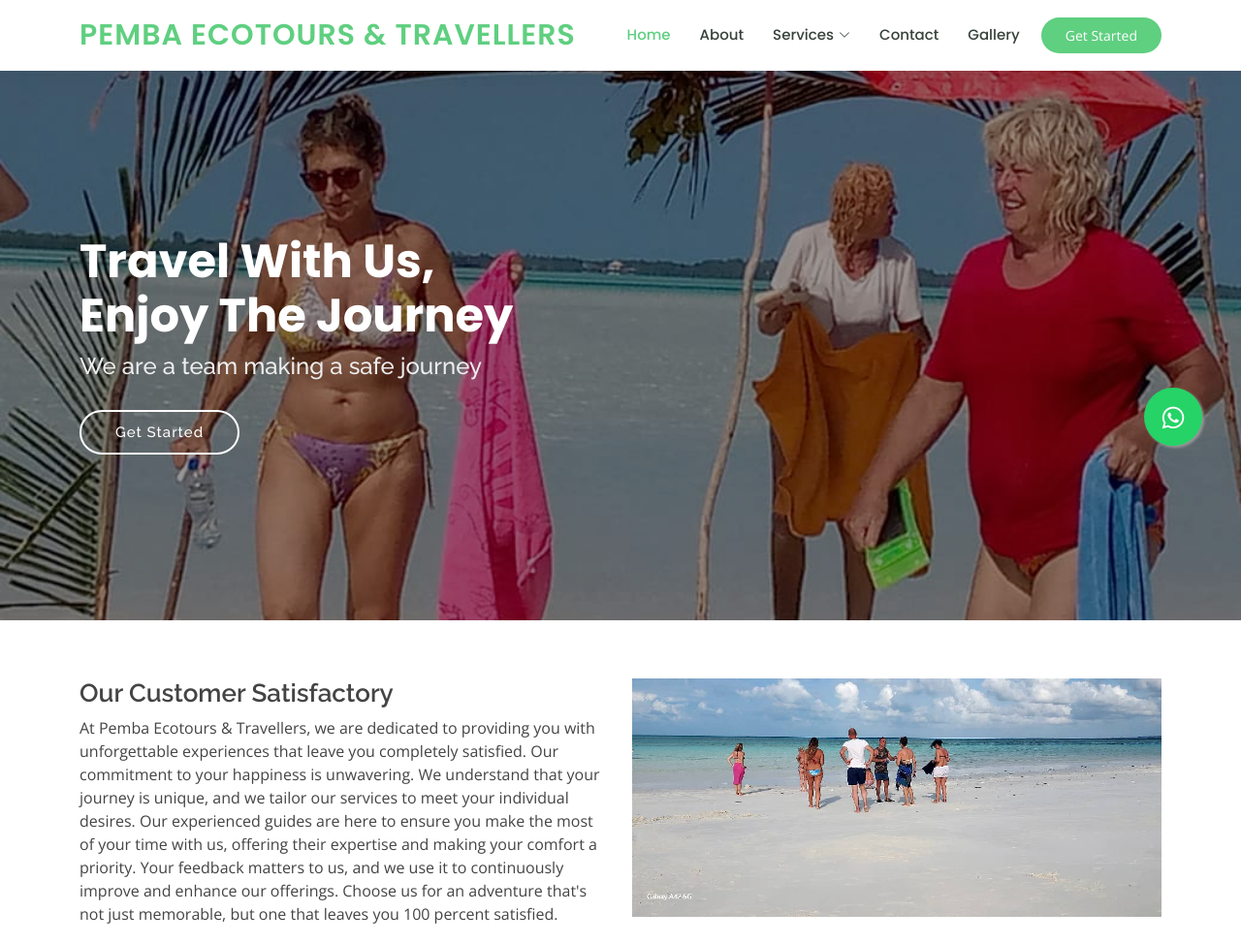
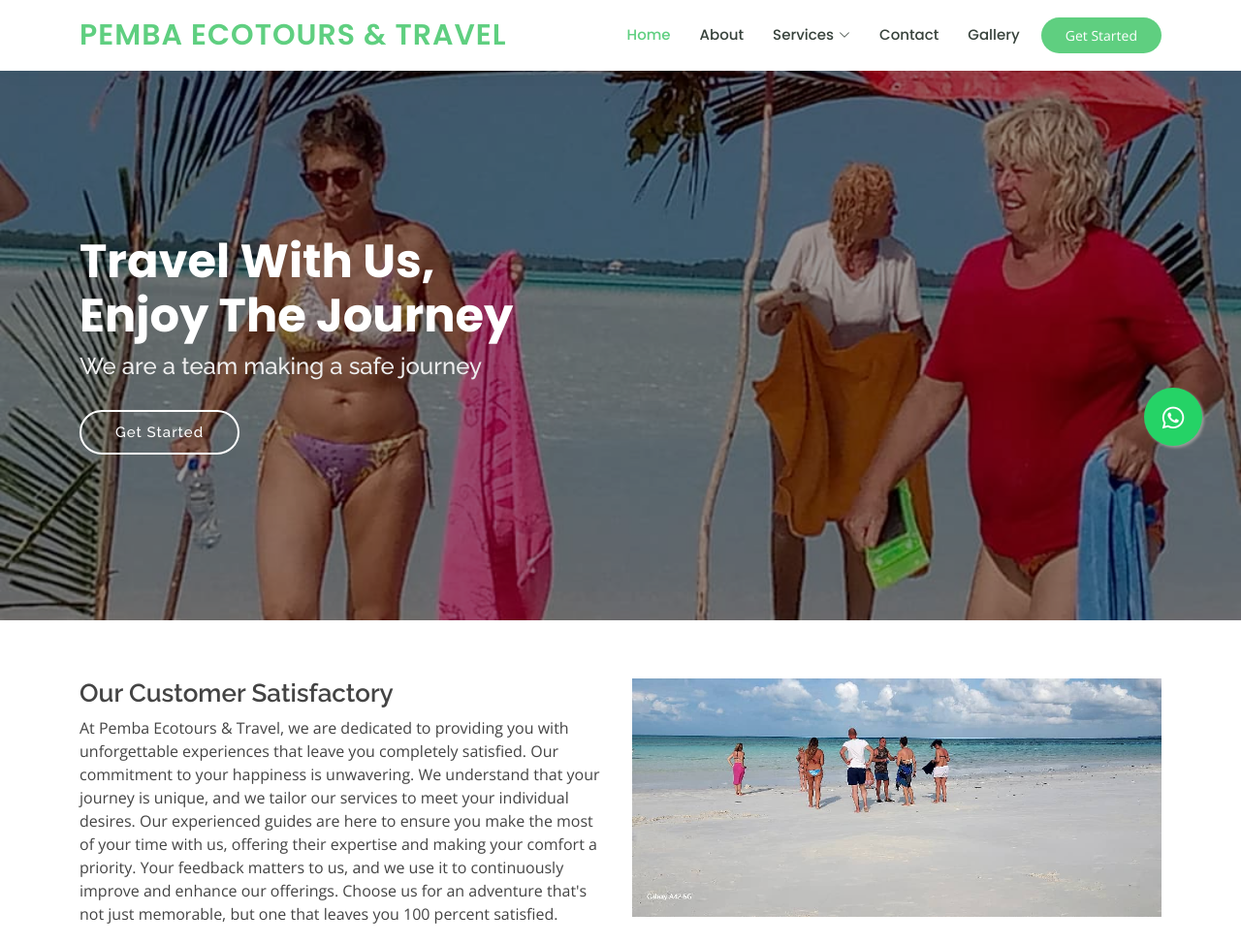
Before and after one commit to Ashakitalu/slide, a plain HTML site: page index.html in a window 1280 px wide. Shown: the top 974 px of the page at 97% size. Drawn offline with nearby package versions, Linux system fonts and the light colour scheme.

Commit message:
first commit

```diff
--- a/index.html
+++ b/index.html
@@ -55,7 +55,7 @@
   <header id="header" class="fixed-top">
     <div class="container d-flex align-items-center">
 
-      <h1 class="logo me-auto"><a href="index.html">Pemba Ecotours & Travellers</a></h1>
+      <h1 class="logo me-auto"><a href="index.html">Pemba Ecotours & Travel</a></h1>
       <!-- Uncomment below if you prefer to use an image logo -->
       <!-- <a href="index.html" class="logo me-auto"><img src="assets/img/logo.png" alt="" class="img-fluid"></a>-->
 
@@ -115,7 +115,7 @@
           <div class="col-lg-6 pt-4 pt-lg-0 order-2 order-lg-1 content">
             <h3>Our Customer Satisfactory</h3>
             <p>
-              At Pemba Ecotours & Travellers, we are dedicated to providing you with unforgettable experiences that leave you completely satisfied.
+              At Pemba Ecotours & Travel, we are dedicated to providing you with unforgettable experiences that leave you completely satisfied.
                Our commitment to your happiness is unwavering. We understand that your journey is unique,
                and we tailor our services to meet your individual desires. Our experienced guides are here
                 to ensure you make the most of your time with us, offering their expertise and making your
```
Also changed, not shown: gallery.html (+1 -1 lines).
